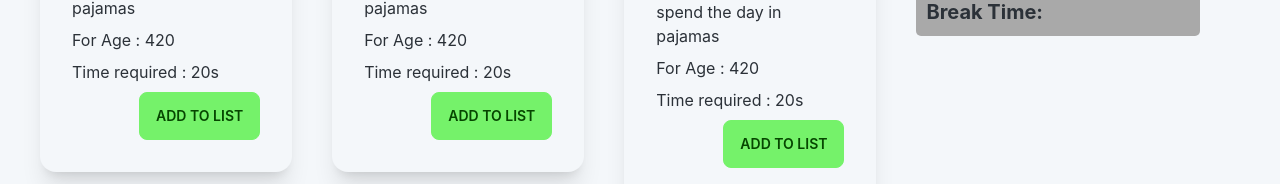
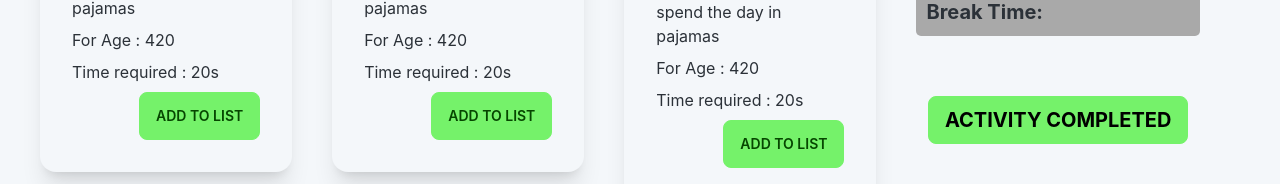
Before and after one commit to Farvez999/Gym-project-reactJs, a React (Create React App) app: page / in a window 1280 px wide. Shown: the part 616-800 px from the top of the page. Built offline with nearby package versions, Linux system fonts and the light colour scheme.

Commit message:
Activity Completed toast added

```diff
--- a/package.json
+++ b/package.json
@@ -10,6 +10,7 @@
     "react": "^18.2.0",
     "react-dom": "^18.2.0",
     "react-scripts": "5.0.1",
+    "react-toastify": "^9.0.8",
     "web-vitals": "^2.1.4"
   },
   "scripts": {
--- a/src/App.js
+++ b/src/App.js
@@ -3,6 +3,8 @@ import './App.css';
 import Header from './components/Header/Header';
 import Home from './components/Home/Home';
 import QandA from './components/Home/QandA/QandA';
+import { ToastContainer, toast } from 'react-toastify';
+import 'react-toastify/dist/ReactToastify.css';
 
 function App() {
   return (
--- a/src/components/Cart/Cart.css
+++ b/src/components/Cart/Cart.css
@@ -35,6 +35,13 @@
     border-radius: 5px;
 }
 
+.activity-completed {
+    margin: 20px 40px;
+    display: flex;
+    align-items: center;
+    justify-content: center;
+}
+
 .cart-info-container {
     margin: 20px 40px;
     background-color: darkgray;
--- a/src/components/Cart/Cart.js
+++ b/src/components/Cart/Cart.js
@@ -1,4 +1,5 @@
 import React, { useState } from 'react';
+import { toast, ToastContainer } from 'react-toastify';
 import Break from '../Break/Break';
 import './Cart.css'
 
@@ -17,6 +18,16 @@ const Cart = (props) => {
         localStorage.setItem("Break Time", event.target.innerText);
         setbreaktime(event.target.innerText)
     }
+
+    const notify = () => toast.success('🦄 Wow Activity Completed!', {
+        position: "top-center",
+        autoClose: 5000,
+        hideProgressBar: false,
+        closeOnClick: true,
+        pauseOnHover: true,
+        draggable: true,
+        progress: undefined,
+    });
 
     return (
         <div className="cart-container">
@@ -73,6 +84,20 @@ const Cart = (props) => {
                 <div className='break'>
                     <p className='text-xl font-bold'>Break Time: {breaktime}</p>
                 </div>
+
+                <div className='activity-completed'>
+                    <button onClick={notify} className="btn btn-primary font-bold text-black text-xl mt-10">Activity Completed</button>
+                    <ToastContainer
+                        position="top-center"
+                        autoClose={5000}
+                        hideProgressBar={false}
+                        newestOnTop={false}
+                        closeOnClick
+                        rtl={false}
+                        pauseOnFocusLoss
+                        draggable
+                        pauseOnHover></ToastContainer>
+                </div>
             </div>
         </div>
 
```
Also changed, not shown: 1 other file (tests, documents, lock files or other folders).
